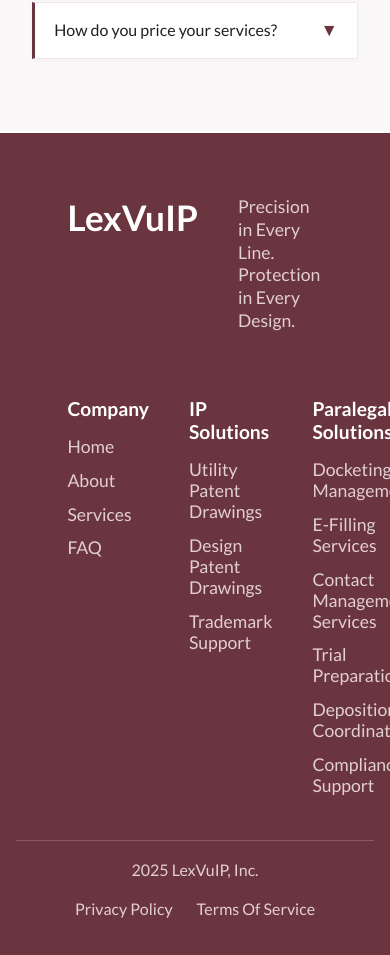
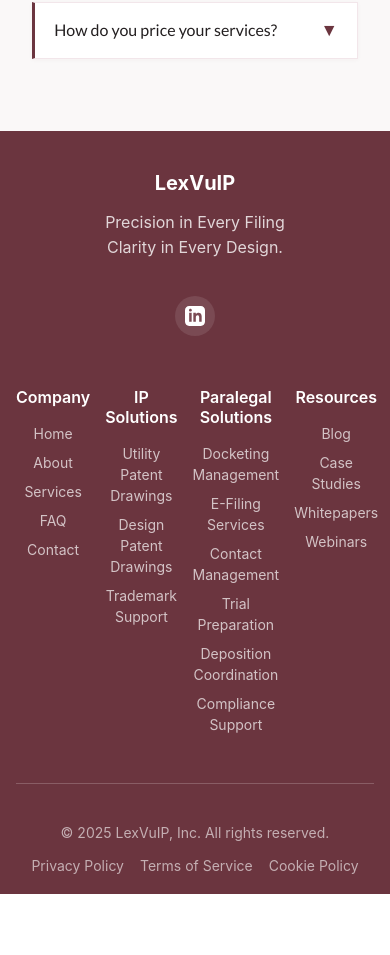
Before and after one commit to lexvuip/lexvuip.github.io, a React (Vite) app: page /services in a window 390 px wide. Shown: the part 6237-7192 px from the top of the page. After the commit the page ends 7131 px from the top, so only its background shows below. Built offline with nearby package versions, Linux system fonts and the light colour scheme.

Commit message:
made some change in footer and contact files

```diff
--- a/src/components/ContactUs.jsx
+++ b/src/components/ContactUs.jsx
@@ -71,8 +71,8 @@
 			>
 				<div className="contact-header-content">
 					<h1 className="contact-title">
-						Let's Talk About{' '}
-						<span className="contact-title-emphasis">Your IP Needs</span>
+						Your{' '}
+						<span className="contact-title-emphasis"> IP Needs & Paralegal Solutions Start Here</span>
 					</h1>
 				</div>
 			</div>
--- a/src/components/FotterSection.jsx
+++ b/src/components/FotterSection.jsx
@@ -4,60 +4,87 @@
 function FotterSection() {
 	return (
 		<footer className="footer-section">
+			<div className="footer-container">
 				<div className="footer-main-row">
 					<div className="footer-col footer-brand">
-					<div className="footer-logo">LexVuIP</div>
+						<div className="footer-logo">
+							{/* <img src="/logo.png" alt="LexVuIP" className="footer-logo-img" /> */}
+							<span>LexVuIP</span>
+						</div>
 						<div className="footer-tagline">
-						Precision in Every Line.
-						<br />
-						Protection in Every Design.
+							Precision in Every Filing<br />
+							Clarity in Every Design.
+						</div>
+						<div className="footer-social">
+							<a href="https://www.linkedin.com/in/lexvuip-global-ip-paralegal-solutions" target="_blank" rel="noopener noreferrer" className="social-link" aria-label="LinkedIn">
+								<svg className="social-icon" viewBox="0 0 24 24" fill="currentColor">
+									<path d="M19 0h-14c-2.761 0-5 2.239-5 5v14c0 2.761 2.239 5 5 5h14c2.762 0 5-2.239 5-5v-14c0-2.761-2.238-5-5-5zm-11 19h-3v-11h3v11zm-1.5-12.268c-.966 0-1.75-.79-1.75-1.764s.784-1.764 1.75-1.764 1.75.79 1.75 1.764-.783 1.764-1.75 1.764zm13.5 12.268h-3v-5.604c0-3.368-4-3.113-4 0v5.604h-3v-11h3v1.765c1.396-2.586 7-2.777 7 2.476v6.759z"/>
+								</svg>
+							</a>
+							{/* <a href="#" className="social-link" aria-label="Instagram">
+								<svg className="social-icon" viewBox="0 0 24 24" fill="currentColor">
+									<path d="M12 2.163c3.204 0 3.584.012 4.85.07 3.252.148 4.771 1.691 4.919 4.919.058 1.265.069 1.645.069 4.849 0 3.205-.012 3.584-.069 4.849-.149 3.225-1.664 4.771-4.919 4.919-1.266.058-1.644.07-4.85.07-3.204 0-3.584-.012-4.849-.07-3.26-.149-4.771-1.699-4.919-4.92-.058-1.265-.07-1.644-.07-4.849 0-3.204.013-3.583.07-4.849.149-3.227 1.664-4.771 4.919-4.919 1.266-.057 1.645-.069 4.849-.069zm0-2.163c-3.259 0-3.667.014-4.947.072-4.358.2-6.78 2.618-6.98 6.98-.059 1.281-.073 1.689-.073 4.948 0 3.259.014 3.668.072 4.948.2 4.358 2.618 6.78 6.98 6.98 1.281.058 1.689.072 4.948.072 3.259 0 3.668-.014 4.948-.072 4.354-.2 6.782-2.618 6.979-6.98.059-1.28.073-1.689.073-4.948 0-3.259-.014-3.667-.072-4.947-.196-4.354-2.617-6.78-6.979-6.98-1.281-.059-1.69-.073-4.949-.073zm0 5.838c-3.403 0-6.162 2.759-6.162 6.162s2.759 6.163 6.162 6.163 6.162-2.759 6.162-6.163c0-3.403-2.759-6.162-6.162-6.162zm0 10.162c-2.209 0-4-1.79-4-4 0-2.209 1.791-4 4-4s4 1.791 4 4c0 2.21-1.791 4-4 4zm6.406-11.845c-.796 0-1.441.645-1.441 1.44s.645 1.44 1.441 1.44c.795 0 1.439-.645 1.439-1.44s-.644-1.44-1.439-1.44z"/>
+								</svg>
+							</a> */}
 						</div>
 					</div>
+
 					<div className="footer-col footer-links">
-					<div>
-						<div className="footer-links-title">Company</div>
+						<div className="footer-links-group">
+							<h4 className="footer-links-title">Company</h4>
 							<ul className="footer-links-list">
-							<li>Home</li>
-							<li>About</li>
-							<li>Services</li>
-							<li>FAQ</li>
+								<li><a href="/">Home</a></li>
+								<li><a href="/about">About</a></li>
+								<li><a href="/services">Services</a></li>
+								<li><a href="/faq">FAQ</a></li>
+								<li><a href="/contact">Contact</a></li>
 							</ul>
 						</div>
-					<div>
-						<div className="footer-links-title">IP Solutions</div>
+
+						<div className="footer-links-group">
+							<h4 className="footer-links-title">IP Solutions</h4>
 							<ul className="footer-links-list">
-							<li>Utility Patent Drawings</li>
-							<li>Design Patent Drawings</li>
-							<li>Trademark Support</li>
+								<li><a href="/service/ipsolutions">Utility Patent Drawings</a></li>
+								<li><a href="/service/ipsolutions">Design Patent Drawings</a></li>
+								<li><a href="/service/ipsolutions">Trademark Support</a></li>
 							</ul>
 						</div>
-					<div>
-						<div className="footer-links-title">Paralegal Solutions</div>
+
+						<div className="footer-links-group">
+							<h4 className="footer-links-title">Paralegal Solutions</h4>
 							<ul className="footer-links-list">
-							<li>Docketing Management</li>
-							<li>E-Filling Services</li>
-							<li>Contact Management Services</li>
-							<li>Trial Preparation</li>
-							<li>Deposition Coordination</li>
-							<li>Compliance Support</li>
+								<li><a href="/service/paralegalsolutions">Docketing Management</a></li>
+								<li><a href="/service/paralegalsolutions">E-Filing Services</a></li>
+								<li><a href="/service/paralegalsolutions-management">Contact Management</a></li>
+								<li><a href="/service/paralegalsolutions">Trial Preparation</a></li>
+								<li><a href="/service/paralegalsolutions">Deposition Coordination</a></li>
+								<li><a href="/service/paralegalsolutions">Compliance Support</a></li>
 							</ul>
 						</div>
-					<div>
-						<div className="footer-links-title">Custom Solutions</div>
+
+						<div className="footer-links-group">
+							<h4 className="footer-links-title">Resources</h4>
 							<ul className="footer-links-list">
-							<li>Tailored IP & Paralegal Support</li>
-							<li>Workflow Automation</li>
-							<li>Special Projects & Consulting</li>
+								<li><a href="/#">Blog</a></li>
+								<li><a href="/#">Case Studies</a></li>
+								<li><a href="/#">Whitepapers</a></li>
+								<li><a href="/#">Webinars</a></li>
 							</ul>
 						</div>
 					</div>
 				</div>
-			<div className="footer-divider" />
+
+				<div className="footer-divider"></div>
+
 				<div className="footer-bottom-row">
-				<div className="footer-copyright">2025 LexVuIP, Inc.</div>
+					<div className="footer-copyright">
+						© {new Date().getFullYear()} LexVuIP, Inc. All rights reserved.
+					</div>
 					<div className="footer-policies">
-					<span>Privacy Policy</span>
-					<span>Terms Of Service</span>
+						<a href="/privacy-policy">Privacy Policy</a>
+						<a href="/terms-of-service">Terms of Service</a>
+						<a href="/cookie-policy">Cookie Policy</a>
+					</div>
 				</div>
 			</div>
 		</footer>
--- a/src/components/ParalegalSolutionsPage.jsx
+++ b/src/components/ParalegalSolutionsPage.jsx
@@ -102,7 +102,7 @@
 				</h1>
 				<p className="services-hero-description">
 					For over two decades, we’ve stood with clients through their most
-					pivotal moments—providing trusted legal counsel, winning major cases,
+					pivotal moments, providing trusted legal counsel, winning major cases,
 					and shaping futures through law.
 				</p>
 				<button className="services-hero-btn">
--- a/src/styles/FotterSection.css
+++ b/src/styles/FotterSection.css
@@ -1,61 +1,158 @@
-@import './variables.css';
+.footer-section {
+  background: var(--color-maroon);
+  color: white;
+  padding: 60px 0 30px;
+  margin-top: auto;
+  width: 100%;
+  box-sizing: border-box;
+}
 
-.footer-section {
+.footer-container {
+  max-width: 1245px;
+  margin: 0 auto;
+  padding: 0 20px;
   width: 100%;
-	background: var(--color-maroon);
-	color: var(--color-white);
-	padding: 2rem 1rem;
-	margin: 0;
-	font-family: var(--font-serif);
-	border-top: 2px solid var(--color-white);
+  box-sizing: border-box;
 }
 
 .footer-main-row {
   display: flex;
+  flex-direction: row;
   justify-content: space-between;
   align-items: flex-start;
-	max-width: 80%;
-	margin: 0 auto;
-	padding: 3vw 2vw 2vw 2vw;
-	width: 100%;
+  gap: 10px;
+  margin-bottom: 40px;
+  flex-wrap: nowrap;
 }
 
 .footer-col {
+  flex: 1;
+  min-width: 0;
+  max-width: fit-content;
   display: flex;
-	flex-direction: row;
   gap: 40px;
 }
 
 .footer-brand {
-	flex: 1.2;
-	align-items: flex-start;
-	justify-content: flex-start;
+  flex: 1.5;
+  display: flex;
+  flex-direction: column;
+  gap: 20px;
+}
+
+/* Responsive adjustments - Updated to work with fixed .footer-col styling */
+@media (max-width: 1200px) {
+  .footer-main-row {
+    flex-wrap: wrap;
+    gap: 20px;
+  }
+
+  .footer-col {
+    flex: 1 1 calc(33.33% - 20px);
+    max-width: none;
+    min-width: auto;
+  }
+}
+
+@media (max-width: 768px) {
+  .footer-main-row {
+    flex-direction: column;
+    gap: 30px;
+  }
+
+  .footer-col {
+    flex: none;
+    width: 100%;
+    max-width: 100%;
+    gap: 20px;
+  }
+}
+
+@media (max-width: 480px) {
+  .footer-main-row {
+    gap: 25px;
+  }
+
+  .footer-col {
+    gap: 15px;
+  }
+}
+
+/* Remove conflicting grid-based media queries */
+@media (max-width: 1024px) {
+  /* Remove grid-template-columns and grid-column rules */
+  .footer-main-row {
+    flex-wrap: wrap;
+    gap: 30px 40px;
+  }
+
+  .footer-brand {
+    flex: 1 1 100%;
+    text-align: center;
+    align-items: center;
+  }
 }
 
 .footer-logo {
-	font-size: 2rem;
-	font-weight: bold;
-	margin-bottom: 1rem;
-	color: var(--color-white);
+  display: flex;
+  align-items: center;
+  gap: 12px;
+  font-size: 24px;
+  font-weight: 700;
+  color: white;
+}
+
+.footer-logo-img {
+  height: 40px;
+  width: auto;
+  filter: brightness(0) invert(1);
 }
 
 .footer-tagline {
-	font-size: 1rem;
-	color: var(--color-link);
-	line-height: 1.3;
+  font-size: 16px;
+  line-height: 1.6;
+  color: rgba(255, 255, 255, 0.8);
+  max-width: 300px;
 }
 
-.footer-links {
-	flex: 1;
-	align-items: flex-start;
-	justify-content: flex-start;
+.footer-social {
+  display: flex;
+  gap: 16px;
+  margin-top: 20px;
+}
+
+.social-link {
+  display: flex;
+  align-items: center;
+  justify-content: center;
+  width: 40px;
+  height: 40px;
+  background: rgba(255, 255, 255, 0.1);
+  border-radius: 50%;
+  color: white;
+  transition: all 0.3s ease;
+  text-decoration: none;
+}
+
+.social-link:hover {
+  background: rgba(255, 255, 255, 0.2);
+  transform: translateY(-2px);
+}
+
+.social-icon {
+  width: 20px;
+  height: 20px;
+}
+
+.footer-links-group {
+  margin-bottom: 0;
 }
 
 .footer-links-title {
-	font-size: 1.1rem;
-	font-weight: bold;
-	margin-bottom: 1rem;
-	color: var(--color-white);
+  font-size: 16px;
+  font-weight: 600;
+  margin-bottom: 16px;
+  color: white;
 }
 
 .footer-links-list {
@@ -65,97 +162,109 @@
 }
 
 .footer-links-list li {
-	font-size: 1rem;
-	color: var(--color-link);
-	margin-bottom: 0.5rem;
-	cursor: pointer;
-	transition: color 0.2s;
+  margin-bottom: 8px;
 }
 
-.footer-links-list li:hover {
-	color: var(--color-white);
+.footer-links-list a {
+  color: rgba(255, 255, 255, 0.7);
+  text-decoration: none;
+  font-size: 14px;
+  transition: color 0.3s ease;
+  line-height: 1.5;
+}
+
+.footer-links-list a:hover {
+  color: white;
 }
 
 .footer-divider {
-	width: 100%;
-	border-top: 1.5px solid var(--color-maroon-dark);
-	margin: 1vw 0 0.5vw 0;
+  height: 1px;
+  background: rgba(255, 255, 255, 0.2);
+  margin: 40px 0;
 }
 
 .footer-bottom-row {
   display: flex;
   justify-content: space-between;
   align-items: center;
-	max-width: 1100px;
-	margin: 0 auto;
-	padding: 1vw 0 1vw 0;
-	width: 100%;
-	font-size: 0.95rem;
-	color: var(--color-link);
+  flex-wrap: wrap;
+  gap: 20px;
 }
 
 .footer-copyright {
-	color: var(--color-link);
+  font-size: 14px;
+  color: rgba(255, 255, 255, 0.6);
 }
 
 .footer-policies {
   display: flex;
-	gap: 2.5rem;
-	color: var(--color-link);
+  gap: 24px;
 }
 
-.footer-policies span {
-	cursor: pointer;
-	transition: color 0.2s;
+.footer-policies a {
+  color: rgba(255, 255, 255, 0.6);
+  text-decoration: none;
+  font-size: 14px;
+  transition: color 0.3s ease;
 }
 
-.footer-policies span:hover {
-	color: var(--color-white);
+.footer-policies a:hover {
+  color: white;
 }
 
-@media screen and (max-width: 768px) {
+/* Responsive Design */
+@media (max-width: 1024px) {
   .footer-main-row {
-		flex-direction: column;
-		align-items: left;
-		padding: 8vw 4vw 4vw 4vw;
-		gap: 2.5rem;
+    grid-template-columns: 1fr 1fr;
+    gap: 40px 60px;
   }
-	.footer-col {
-		align-items: left;
-		width: 100%;
+
+  .footer-brand {
+    grid-column: 1 / -1;
+    text-align: center;
+    align-items: center;
   }
-	.footer-logo {
-		font-size: 2.2rem;
-		text-align: left;
 }
-	.footer-tagline {
-		font-size: 1.1rem;
-		text-align: left;
-		margin-bottom: 1.5rem;
+
+@media (max-width: 768px) {
+  .footer-section {
+    padding: 40px 0 20px;
   }
-	.footer-links-title {
-		font-size: 1.2rem;
-		text-align: left;
+
+  .footer-main-row {
+    grid-template-columns: 1fr;
+    gap: 30px;
+    text-align: center;
   }
-	.footer-links-list {
+
+  .footer-brand {
+    text-align: center;
     align-items: center;
-		text-align: left;
   }
-	.footer-links-list li {
-		font-size: 1.1rem;
-		margin-bottom: 0.8rem;
-	}
-	.footer-divider {
-		margin: 4vw 0 2vw 0;
-	}
+
   .footer-bottom-row {
     flex-direction: column;
-		align-items: left;
-		gap: 1.2rem;
-		padding: 3vw 0 3vw 0;
-		font-size: 1rem;
+    text-align: center;
+    gap: 16px;
   }
+
   .footer-policies {
-		gap: 1.5rem;
+    justify-content: center;
+    flex-wrap: wrap;
+    gap: 16px;
   }
 }
+
+@media (max-width: 480px) {
+  .footer-container {
+    padding: 0 16px;
+  }
+
+  .footer-logo {
+    font-size: 20px;
+  }
+
+  .footer-logo-img {
+    height: 32px;
+  }
+}
```
Also changed, not shown: src/components/AboutPage.jsx (+8 -8 lines), src/styles/AboutPage.css (+4 -4 lines). Lines whose indentation alone changed are shown as unchanged.
